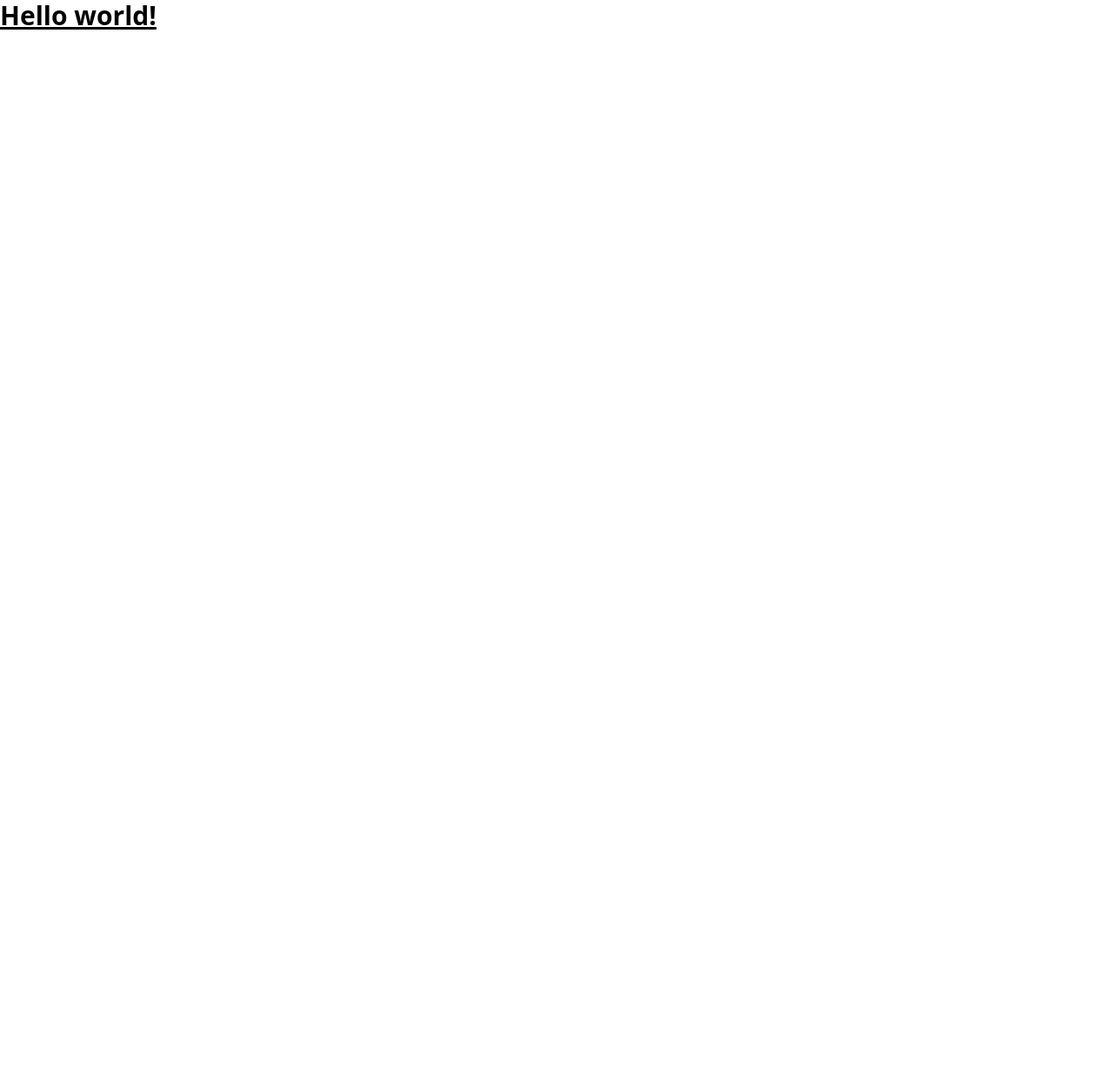
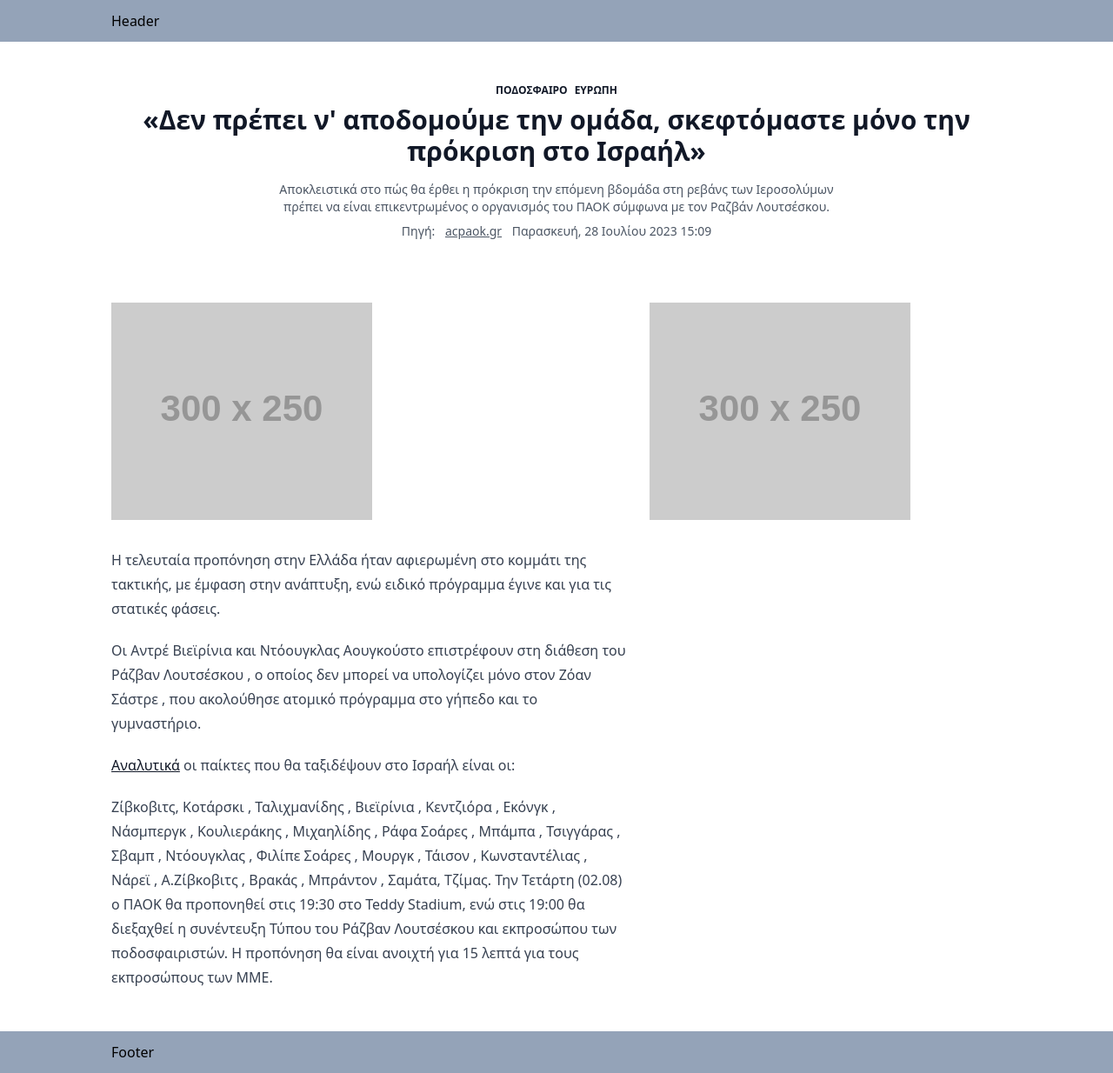
Before and after one commit to vickymos/paokmania, a website: page src/index.html in a window 1280 px wide. Shown: the whole page at 87% size. Before the commit the page ends 800 px from the top, so only its background shows below. Drawn offline with Linux system fonts and the light colour scheme; placeholder pictures from the web are drawn by us.

Commit message:
dark theme  + prose init

```diff
--- /dev/null
+++ b/package.json
@@ -0,0 +1,5 @@
+{
+  "devDependencies": {
+    "@tailwindcss/typography": "^0.5.9"
+  }
+}
--- a/src/index.html
+++ b/src/index.html
@@ -1,13 +1,82 @@
 <!doctype html>
-<html>
+<html class="" lang="el">
 <head>
-  <meta charset="UTF-8">
-  <meta name="viewport" content="width=device-width, initial-scale=1.0">
-  <link href="/dist/output.css" rel="stylesheet">
+    <title>PAOK</title>
+    <meta charset="UTF-8">
+    <meta name="viewport" content="width=device-width, initial-scale=1.0">
+    <meta name="description" content="  Πρωινή δουλειά στην Τούμπα πριν την αναχώρηση για Ισραήλ την Τρίτη (01.08) για το αγωνιστικό τμήμα του Δικεφάλου.." />
+    <link href="../dist/output.css" rel="stylesheet">
 </head>
 <body>
-  <h1 class="text-3xl font-bold underline">
-    Hello world!
-  </h1>
+
+    <header class="bg-slate-400">
+        <div class="px-4">
+            <div class="wide-column max-w-screen-lg mx-auto py-1 md:py-3 ">
+                Header
+            </div>
+        </div>
+    </header>
+    <main class="bg-white dark:bg-gray-950">
+        <article>
+            <div class="px-4 my-8 text-center">
+                <div class="wide-column max-w-screen-lg mx-auto py-2 md:py-4">
+                    <ul class="flex gap-2 font-bold uppercase text-xs mb-2 justify-center  text-gray-900 dark:text-white">
+                        <li><a class="no-underline hover:underline" href="/">ΠΟΔΟΣΦΑΙΡΟ</a></li>
+                        <li><a class="no-underline hover:underline" href="/">ΕΥΡΩΠΗ</a></li>
+                    </ul>
+
+                    <h1 class="text-x font-bold text-3xl mt-0 mb-4 text-gray-900 dark:text-white">
+                        «Δεν πρέπει ν' αποδομούμε την ομάδα, σκεφτόμαστε μόνο την πρόκριση στο Ισραήλ»
+                    </h1>
+                    <div class="text-sm text-gray-600 dark:text-white mb-2 max-w-2xl mx-auto">
+                        Αποκλειστικά στο πώς θα έρθει η πρόκριση την επόμενη βδομάδα στη ρεβάνς των Ιεροσολύμων πρέπει να είναι επικεντρωμένος ο οργανισμός του ΠΑΟΚ σύμφωνα με τον Ραζβάν Λουτσέσκου.
+                    </div>
+                    <div class="text-sm text-gray-600 mb-2">
+                        <span class="mr-2">Πηγή:</span>
+                        <a href="/"  class="underline hover:no-underline" target="_blank" >acpaok.gr</a>
+                        <span class="ml-2">Παρασκευή, 28 Ιουλίου 2023 15:09</span>
+                    </div>
+                </div>
+            </div>
+
+            <div class="px-4 my-8">
+                <div class="wide-column max-w-screen-lg mx-auto py-2 md:py-4">
+                    <div class="flex flex-wrap md:flex-wrap gap-6">
+
+                        <div class="grow shrink min-w-0 basis-0 prose">
+                            <img src="https://placehold.co/300x250?font=osward" alt="test">
+
+                            <p>
+                                Η τελευταία προπόνηση στην Ελλάδα ήταν αφιερωμένη στο κομμάτι της τακτικής, με έμφαση στην ανάπτυξη, ενώ ειδικό πρόγραμμα έγινε και για τις στατικές φάσεις.
+                            </p>
+                            <p>
+                                Οι Αντρέ Βιεϊρίνια και Ντόουγκλας Αουγκούστο επιστρέφουν στη διάθεση του Ράζβαν Λουτσέσκου , ο οποίος δεν μπορεί να υπολογίζει μόνο στον Ζόαν Σάστρε , που ακολούθησε ατομικό πρόγραμμα στο γήπεδο και το γυμναστήριο.
+                            </p>
+                            <p>
+                                <a href="/"> Αναλυτικά</a> οι παίκτες που θα ταξιδέψουν στο Ισραήλ είναι οι:
+                            </p>
+                            <p>
+                                Ζίβκοβιτς, Κοτάρσκι , Ταλιχμανίδης , Βιεϊρίνια , Κεντζιόρα , Εκόνγκ , Νάσμπεργκ , Κουλιεράκης , Μιχαηλίδης , Ράφα Σοάρες , Μπάμπα , Τσιγγάρας , Σβαμπ , Ντόουγκλας , Φιλίπε Σοάρες , Μουργκ , Τάισον , Κωνσταντέλιας , Νάρεϊ , Α.Ζίβκοβιτς , Βρακάς , Μπράντον , Σαμάτα, Τζίμας.              Την Τετάρτη (02.08) ο ΠΑΟΚ θα προπονηθεί στις 19:30 στο Teddy Stadium, ενώ στις 19:00 θα διεξαχθεί η συνέντευξη Τύπου του Ράζβαν Λουτσέσκου και εκπροσώπου των ποδοσφαιριστών. Η προπόνηση θα είναι ανοιχτή για 15 λεπτά για τους εκπροσώπους των ΜΜΕ.
+                            </p>
+
+                        </div>
+                        <aside class="grow-0 shrink-0 min-w-0 basis-[300px]">
+                                <img src="https://placehold.co/300x250?font=osward" alt="test">
+                        </aside>
+                    </div>
+                </div>
+            </div>
+
+        </article>
+
+    </main>
+    <footer class="bg-slate-400">
+        <div class="px-4 ">
+            <div class="wide-column max-w-screen-lg mx-auto py-1 md:py-3 ">
+                Footer
+            </div>
+        </div>
+    </footer>
+
 </body>
 </html>
--- a/tailwind.config.js
+++ b/tailwind.config.js
@@ -1,8 +1,12 @@
 /** @type {import('tailwindcss').Config} */
 module.exports = {
+  darkMode: 'class',
   content: ["./src/**/*.{html,js}"],
   theme: {
     extend: {},
   },
-  plugins: [],
+  plugins: [
+    require('@tailwindcss/typography'),
+    // ...
+  ],
 }
```
Also changed, not shown: dist/output.css, 2 other files.
